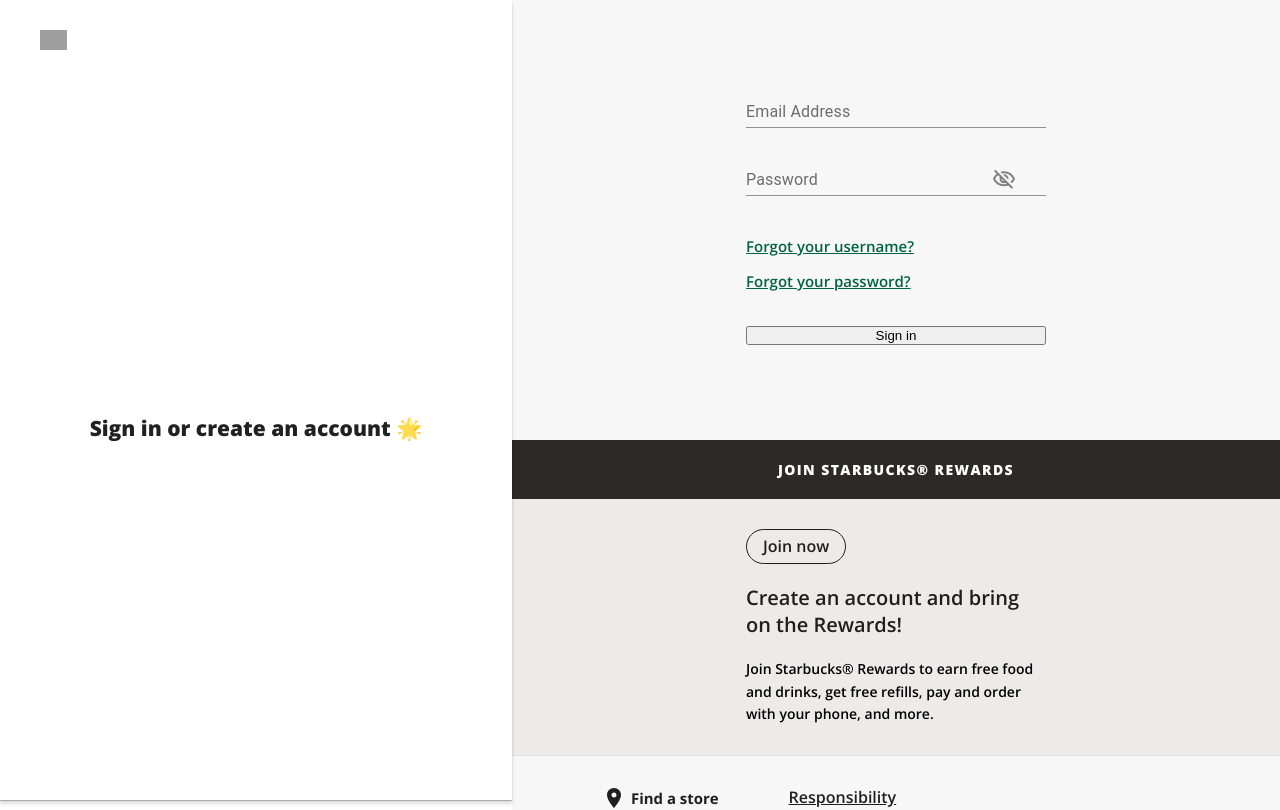
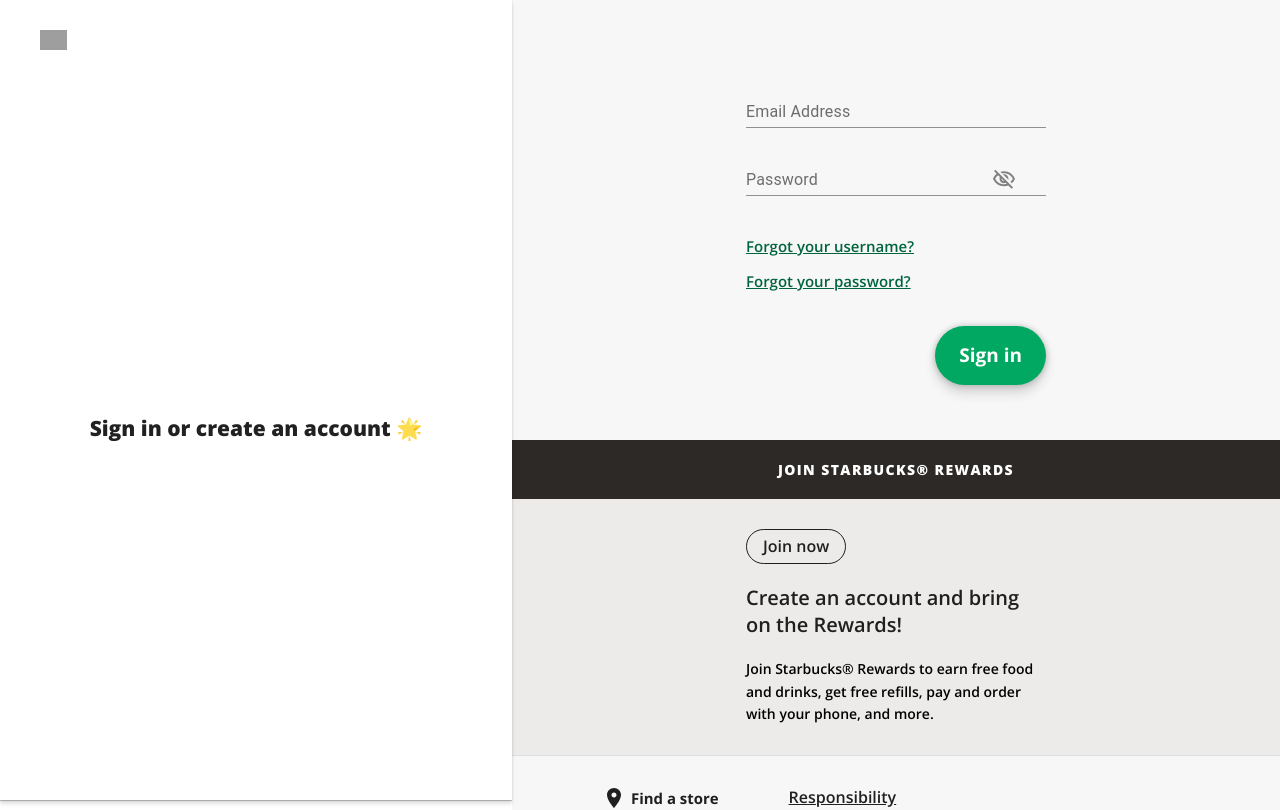
Before and after one commit to EhsanSaraee/StarBucks, a React (Create React App) app: page /account/sign-in in a window 1280 px wide. Shown: the top 810 px of the page. Built offline with nearby package versions, Linux system fonts and the light colour scheme; no server answers; grey boxes are pictures that could not be loaded.

Commit message:
adding stay on auth after in initial render

```diff
--- a/src/App.jsx
+++ b/src/App.jsx
@@ -1,15 +1,34 @@
+import { useEffect } from 'react';
 import { Fade } from 'react-awesome-reveal';
-import { useSelector } from 'react-redux';
+import { useDispatch, useSelector } from 'react-redux';
 import { BrowserRouter, Redirect, Route, Switch } from 'react-router-dom';
 import { Footer } from './containers/FooterSection';
 import Header from './containers/HeaderSection';
 import Home from './containers/HomeSection';
 import Login from './containers/LoginSection';
+import { auth } from './firebase';
 import { GlobalStyles } from './globalStyles';
-import { selectUser } from './redux/features/userSlice';
+import { login, logout, selectUser } from './redux/features/userSlice';
 
 const App = () => {
    const user = useSelector(selectUser);
+   const dispatch = useDispatch();
+
+   useEffect(() => {
+      auth.onAuthStateChanged((userAuth) => {
+         if (userAuth) {
+            dispatch(
+               login({
+                  email: userAuth.user.email,
+                  password: userAuth.user.password,
+                  displayName: userAuth.user.displayName,
+               })
+            );
+         } else {
+            dispatch(logout());
+         }
+      });
+   }, [dispatch]);
 
    return (
       <BrowserRouter>
--- a/src/components/FormSubmit.jsx
+++ b/src/components/FormSubmit.jsx
@@ -4,6 +4,28 @@
    return <FormSubmitContainer type={type}>{name}</FormSubmitContainer>;
 };
 
-const FormSubmitContainer = styled.button``;
+const FormSubmitContainer = styled.button`
+   position: relative;
+   font-family: inherit;
+   display: inline-block;
+   z-index: 1;
+   padding: 18px 24px;
+   background: #00a862;
+   box-shadow: 0 0 6px rgba(0, 0, 0, 0.24), 0 8px 12px rgba(0, 0, 0, 0.14);
+   border: 0;
+   border-radius: 500px;
+   color: #fff;
+   font-size: 19px;
+   font-weight: 700;
+   line-height: 1.2;
+   overflow: hidden;
+   text-align: center;
+   text-decoration: none;
+   transition-duration: 0.2s;
+   transition-property: transform, box-shadow, width, height;
+   transition-timing-function: ease;
+   margin-left: auto;
+   cursor: pointer;
+`;
 
 export default FormSubmit;
--- a/src/containers/LoginSection.jsx
+++ b/src/containers/LoginSection.jsx
@@ -9,12 +9,32 @@
 import VisibilityOutlinedIcon from '@material-ui/icons/VisibilityOutlined';
 import FormSubmit from '../components/FormSubmit';
 import FooterSecondary from '../components/FooterSecondary';
+import { auth } from '../firebase';
+import { useDispatch } from 'react-redux';
+import { login } from '../redux/features/userSlice';
 
 const Login = () => {
    const { register, handleSubmit, errors } = useForm();
    const [passwordShown, setPasswordShown] = useState(false);
+   const dispatch = useDispatch();
 
-   const onSubmit = ({ email, password }) => {};
+   const onSubmit = async ({ email, password }) => {
+      try {
+         const userAuth = await auth.signInWithEmailAndPassword(
+            email,
+            password
+         );
+         dispatch(
+            login({
+               email: userAuth.user.email,
+               password: userAuth.user.password,
+               displayName: userAuth.user.displayName,
+            })
+         );
+      } catch (error) {
+         alert(error.message);
+      }
+   };
 
    return (
       <LoginContainer>
@@ -22,7 +42,7 @@
             <Link to="/">
                <img
                   src="https://upload.wikimedia.org/wikipedia/en/thumb/d/d3/Starbucks_Corporation_Logo_2011.svg/1200px-Starbucks_Corporation_Logo_2011.svg.png"
-                  alt=""
+                  alt="login"
                />
             </Link>
             <LoginInfo>
--- /dev/null
+++ b/src/firebase.js
@@ -0,0 +1,14 @@
+import firebase from 'firebase';
+
+const firebaseConfig = {
+   apiKey: 'AIzaSyBqg03pWiJiWecaRoFRI6X5khRGPGjzBJI',
+   authDomain: 'star-bucks.firebaseapp.com',
+   projectId: 'star-bucks',
+   storageBucket: 'star-bucks.appspot.com',
+   messagingSenderId: '1001465277446',
+   appId: '1:1001465277446:web:58bddd9e4cfd734647a787',
+};
+
+const app = firebase.initializeApp(firebaseConfig);
+
+export const auth = app.auth();
```
